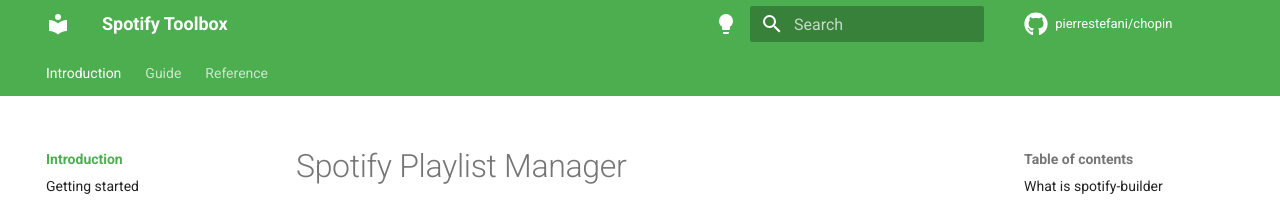
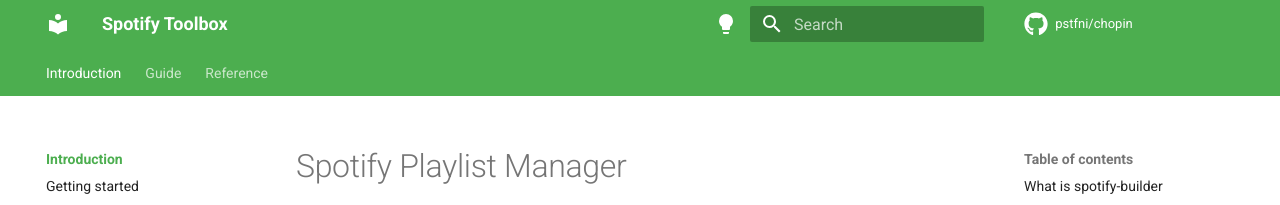
Before and after one commit to pstfni/chopin, an MkDocs documentation site: the page built from docs/index.md, in a window 1280 px wide. Shown: the top 205 px of the page. Built offline with MkDocs 1.6.1 and Material for MkDocs 9.7.7, drawn with Linux system fonts in a browser that asks for light colours; comment, search, counter and statistics services are not loaded.

Commit message:
:tada: Rename myself

```diff
--- a/mkdocs.yml
+++ b/mkdocs.yml
@@ -1,6 +1,6 @@
 site_name:  Spotify Toolbox
-repo_url: https://github.com/pierrestefani/chopin
-repo_name: pierrestefani/chopin
+repo_url: https://github.com/pstfni/chopin
+repo_name: pstfni/chopin
 
 nav:
   - Introduction:
--- a/pyproject.toml
+++ b/pyproject.toml
@@ -2,7 +2,7 @@
 name = "chopin"
 version = "0.1.0-0"
 description = "chopin: Compose and play with Spotify playlists"
-authors = ["Pierre Stefani"]
+authors = ["pstfni"]
 packages = [{include="chopin"}]
 
 [tool.poetry.dependencies]
```
Also changed, not shown: README.md (+1 -1 lines).
